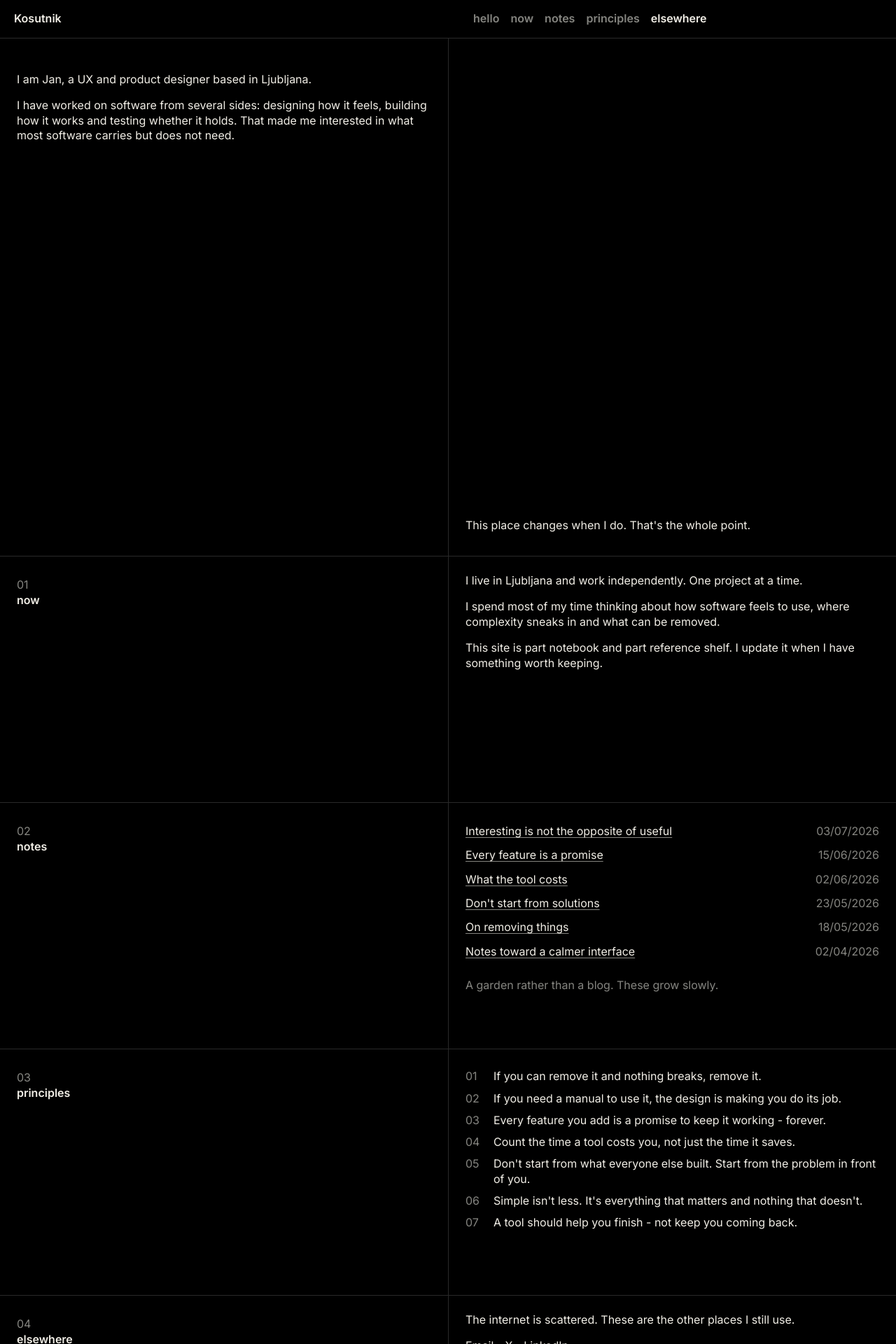
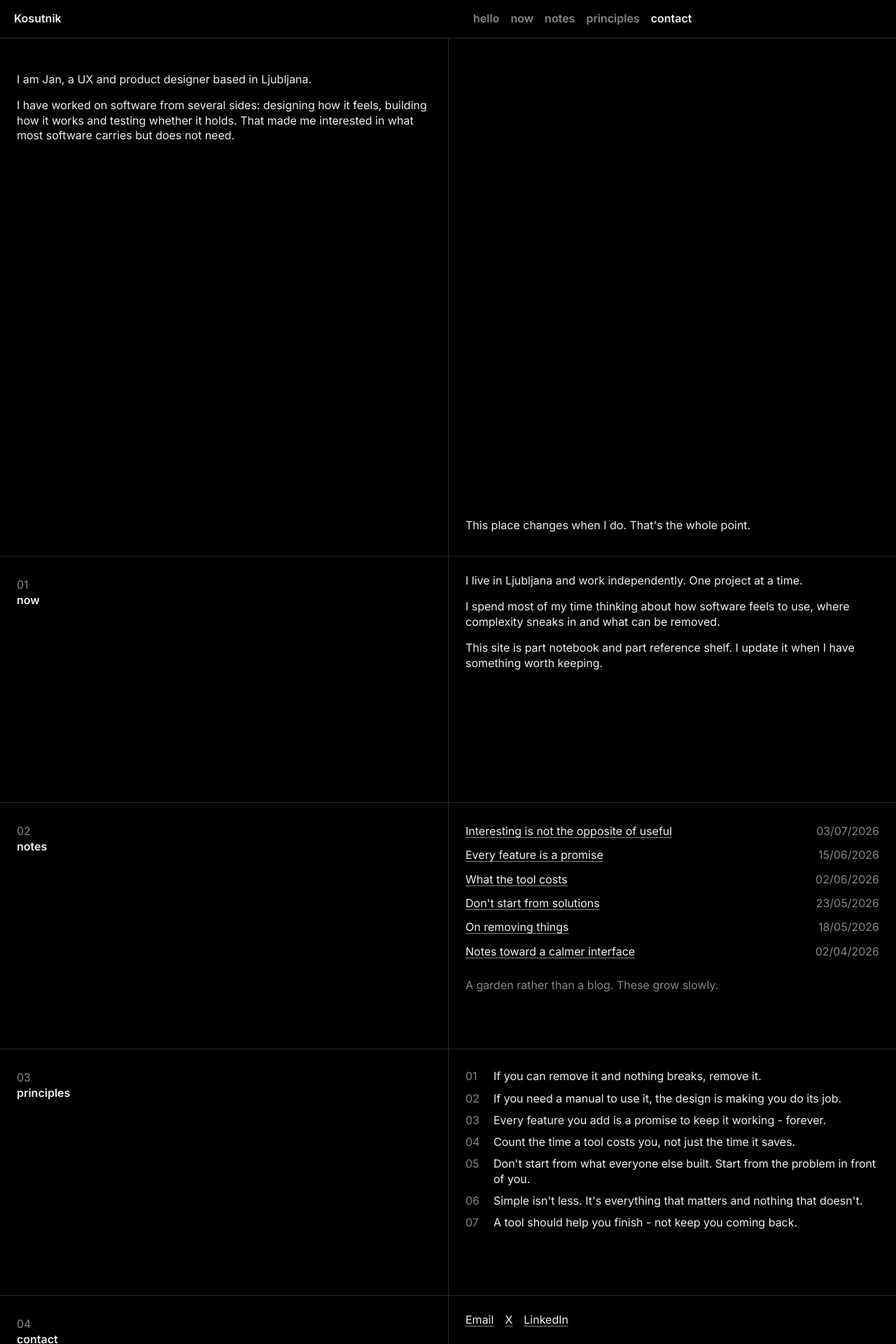
Before and after one commit to JanKosutnik/Kosutnik, a Next.js app: page / in a window 1280 px wide. Shown: the top 1920 px of the page at 70% size. Built offline with nearby package versions, Linux system fonts and the light colour scheme.

Commit message:
Rename elsewhere section to contact

```diff
--- a/app/v1/V1Interactions.tsx
+++ b/app/v1/V1Interactions.tsx
@@ -2,7 +2,7 @@
 
 import { useEffect } from 'react'
 
-const sectionIds = ['hello', 'now', 'notes', 'principles', 'elsewhere']
+const sectionIds = ['hello', 'now', 'notes', 'principles', 'contact']
 
 export default function V1Interactions() {
   useEffect(() => {
--- a/app/v1/V1Site.tsx
+++ b/app/v1/V1Site.tsx
@@ -26,7 +26,7 @@ export default function V1Site({ homeHref = '/', color = false }: { homeHref?: s
           <a href="#now" data-section="now">now</a>
           <a href="#notes" data-section="notes">notes</a>
           <a href="#principles" data-section="principles">principles</a>
-          <a href="#elsewhere" data-section="elsewhere">elsewhere</a>
+          <a href="#contact" data-section="contact">contact</a>
         </nav>
       </header>
 
@@ -77,10 +77,9 @@ export default function V1Site({ homeHref = '/', color = false }: { homeHref?: s
         </ol>
       </section>
 
-      <section className={styles.grid} id="elsewhere" data-section-panel>
-        <header className={styles.sectionTitle}><span>04</span><h2>elsewhere</h2></header>
+      <section className={styles.grid} id="contact" data-section-panel>
+        <header className={styles.sectionTitle}><span>04</span><h2>contact</h2></header>
         <div className={styles.prose}>
-          <p>The internet is scattered. These are the other places I still use.</p>
           <p className={styles.links}>
             <a href="mailto:jan@kosutnik.com">Email</a>
             <a href="https://x.com/JanKosutnik" target="_blank" rel="noopener noreferrer">X</a>
--- a/app/writing/[slug]/page.tsx
+++ b/app/writing/[slug]/page.tsx
@@ -40,7 +40,7 @@ export default async function VariantWritingPage({ params }: PageProps) {
           <Link href="/#now">now</Link>
           <Link href="/#notes">notes</Link>
           <Link href="/#principles">principles</Link>
-          <Link href="/#elsewhere">elsewhere</Link>
+          <Link href="/#contact">contact</Link>
         </nav>
       </header>
 
```
